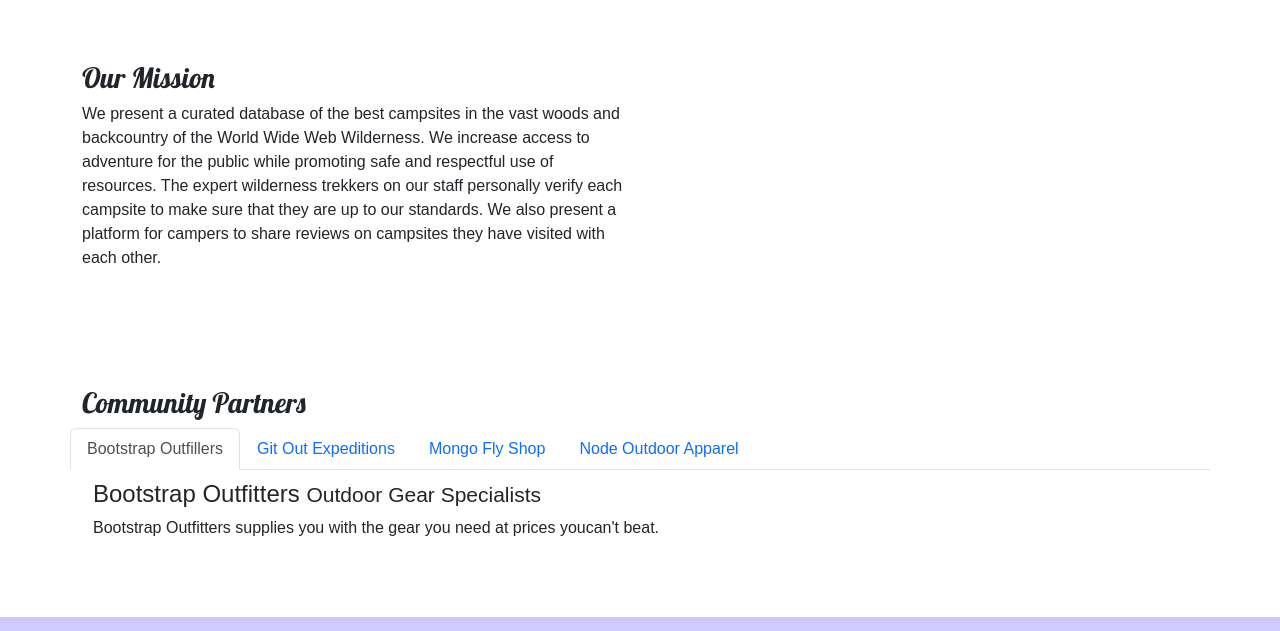
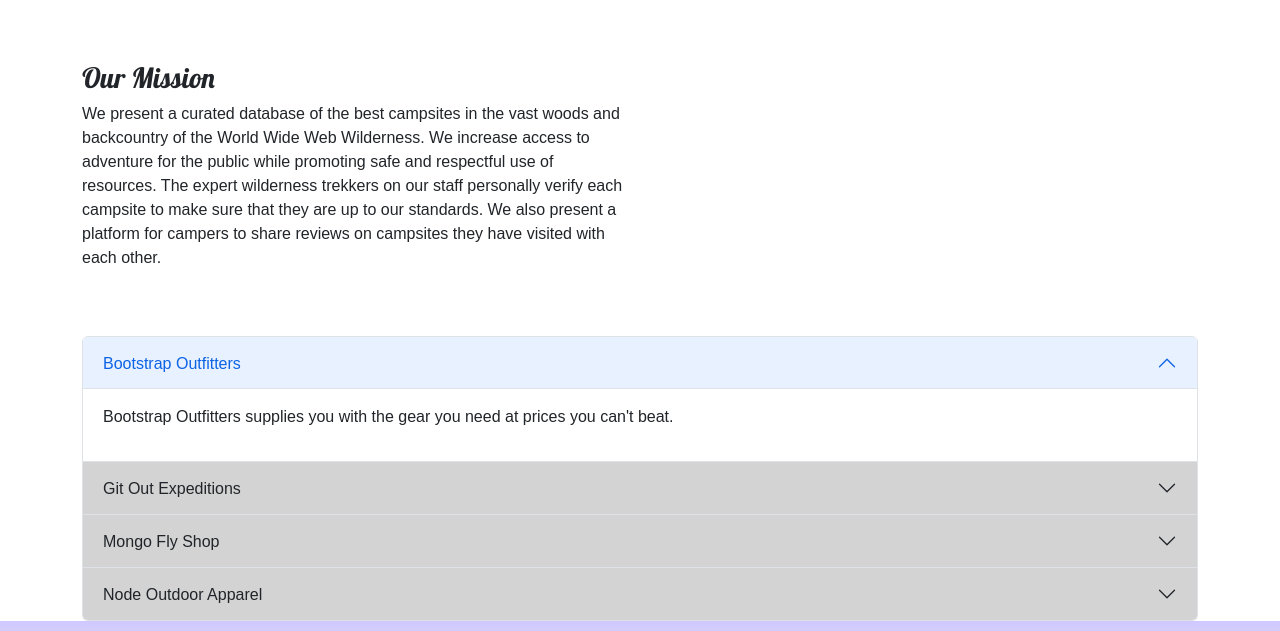
Before and after one commit to masaaapotat/git-test, a plain HTML site: page aboutusone.html in a window 1280 px wide. Shown: the part 321-952 px from the top of the page. Drawn offline with nearby package versions, Linux system fonts and the light colour scheme.

Commit message:
accordian

```diff
--- a/aboutusone.html
+++ b/aboutusone.html
@@ -84,7 +84,7 @@
             </div>
         </section>
 
-        <section class="row row-content">
+        <!-- <section class="row row-content">
             <div class="col-12">
                 <h3>Community Partners</h3>
             </div>
@@ -102,39 +102,62 @@
                 <li class="nav-item">
                     <a class="nav-link" href="#node" role="tab" data-bs-toggle="tab">Node Outdoor Apparel</a>
                 </li>
-            </ul>
+            </ul> -->
             <div class="col">
-                <div class="tab-content">
-                    <div role="tabpanel" class="tab-pane fade show active" id="bootstrap">
-                        <h4>Bootstrap Outfitters <small>Outdoor Gear Specialists</small></h4>
-                        <p class="d-none d-sm-block">Bootstrap Outfitters supplies you with the gear you need at prices
-                            youcan't beat.
-                        </p>
+                <div id="accordionExample" class="accordion">
+                    <div class="accordion-item">
+                        <h4 class="accordion-header">
+                            <button class="accordion-button" type="button" data-bs-toggle="collapse" data-bs-target="#bootstrap">
+                                Bootstrap Outfitters
+                            </button>
+                        </h4>
+                        <div id="bootstrap" class="accordion-collapse collapse show" data-bs-parent="#accordionExample">
+                            <div class="accordion-body d-none d-sm-block">
+                                <p>Bootstrap Outfitters supplies you with the gear you need at prices you can't beat.</p>
+                            </div>
+                        </div>
                     </div>
-                    <div role="tabpanel" class="tab-pane fade" id="git">
-
-                        <h4>Git Out Expeditions <small>Group Adventure Expeditions</small></h4>
-                        <p class="d-none d-sm-block">Join Git Out Expeditions to explore new horizons with a group of
-                            other
-                            adventurers!</p>
+                    <div class="accordion-item">
+                        <h4 class="accordion-header">
+                            <button class="accordion-button collapsed" type="button" data-bs-toggle="collapse"
+                                data-bs-target="#git">
+                                Git Out Expeditions
+                            </button>
+                        </h4>
+                        <div id="git" class="accordion-collapse collapse" data-bs-parent="#accordionExample">
+                            <div class="accordion-body d-none d-sm-block">
+                                <p>Join Git Out Expeditions to explore new horizons with a group of other adventurers!
+                                </p>
+                            </div>
+                        </div>
                     </div>
-                    <div role="tabpanel" class="tab-pane fade" id="mongo">
-
-                        <h4>Mongo Fly Shop <small>Your Neighborhood Fly Fishing Shop</small></h4>
-                        <p class="d-none d-sm-block">Need a new fishing pole, a tacklebox, or flies of all kinds? Stop
-                            by
-                            Mongo
-                            Fly Shop.</p>
+                    <div class="accordion-item">
+                        <h4 class="accordion-header">
+                            <button class="accordion-button collapsed" type="button" data-bs-toggle="collapse"
+                                data-bs-target="#mongo">
+                                Mongo Fly Shop
+                            </button>
+                        </h4>
+                        <div id="mongo" class="accordion-collapse collapse" data-bs-parent="#accordionExample">
+                            <div class="accordion-body d-none d-sm-block">
+                                <p>Need a new fishing pole, a tacklebox, or flies of all kinds? Stop by Mongo Fly Shop.
+                                </p>
+                            </div>
+                        </div>
                     </div>
-                    <div role="tabpanel" class="tab-pane fade" id="node">
-
-                        <h4>Node Outdoor Apparel <small>Outdoor Clothes & Shoes</small></h4>
-                        <p class="d-none d-sm-block">From polar fleeces to swimsuits, hiking boots to waders, a visit to
-                            Node
-                            will be sure to get you covered.</p>
+                    <div class="accordion-item">
+                        <h4 class="accordion-header">
+                            <button class="accordion-button collapsed" type="button" data-bs-toggle="collapse"
+                                data-bs-target="#node">
+                                Node Outdoor Apparel
+                            </button>
+                        </h4>
+                        <div id="node" class="accordion-collapse collapse" data-bs-parent="#accordionExample">
+                            <div class="accordion-body d-none d-sm-block">
+                                <p>From polar fleeces to swimsuits, hiking boots to waders, a visit to Node will be sure to get you covered.</p>
+                            </div>
+                        </div>
                     </div>
-                </div>
-            </div>
         </section>
     </main>
 
@@ -143,12 +166,7 @@
             <div class="row">
                 <div class="col-4 col-sm-2 offset-1">
                     <h5>Links</h5>
-                    <ul class="list-unstyled">
-                        <li><a href="index.html">Home</a></li>
-                        <li><a href="#">About</a></li>
-                        <li><a href="#">Sites</a></li>
-                        <li><a href="#">Contact</a></li>
-                    </ul>
+
                 </div>
                 <div class="col-6 col-sm-5 text-center">
                     <h5>Social</h5>
--- a/css/styles.css
+++ b/css/styles.css
@@ -30,8 +30,6 @@ footer {
 .navbar{
     background-color: #720d8b;
 }
-.tab-content{
-    border: 1px solid white;
-    border-top: none;
-    padding: 10px;
-}
+.accordion-button {
+    background-color: #d3d3d3;
+  }
```
